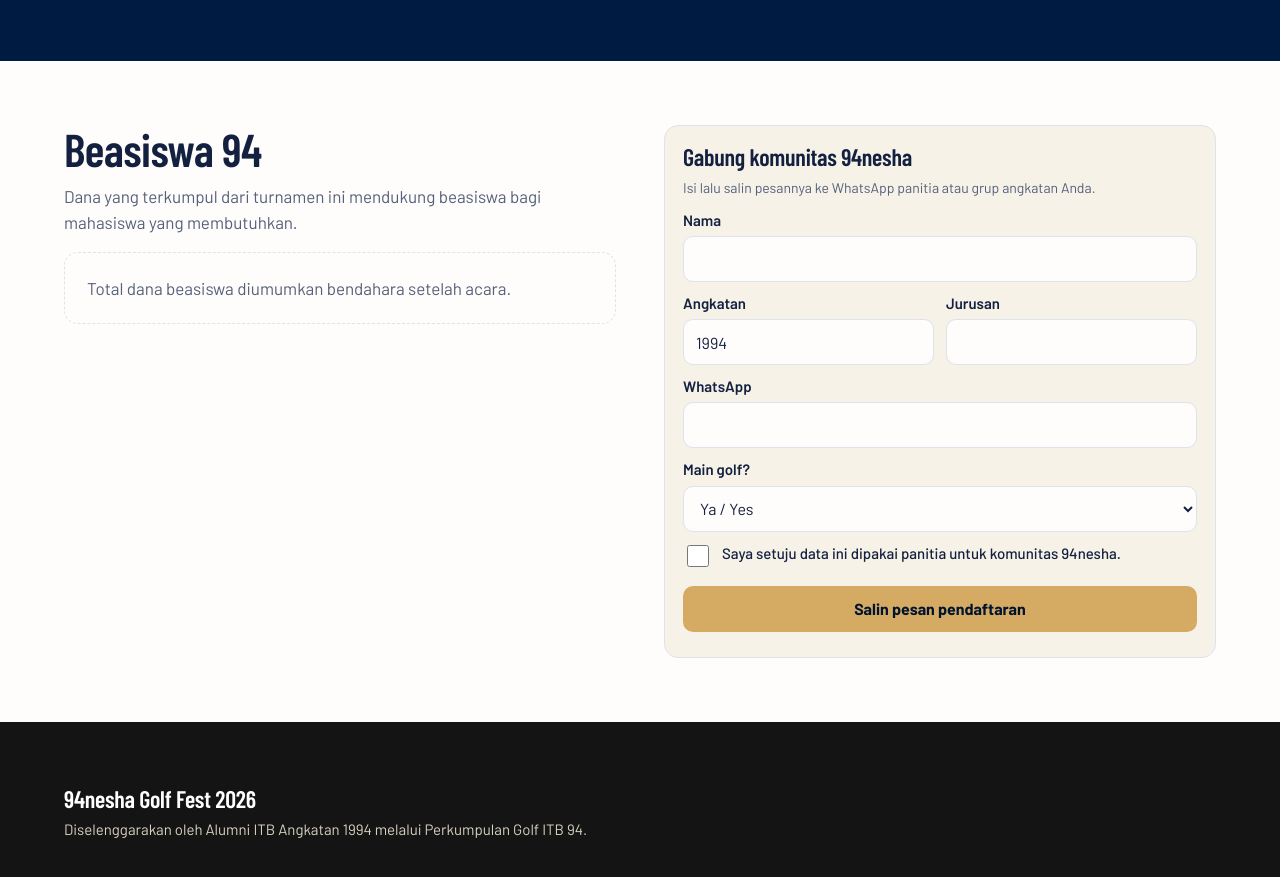
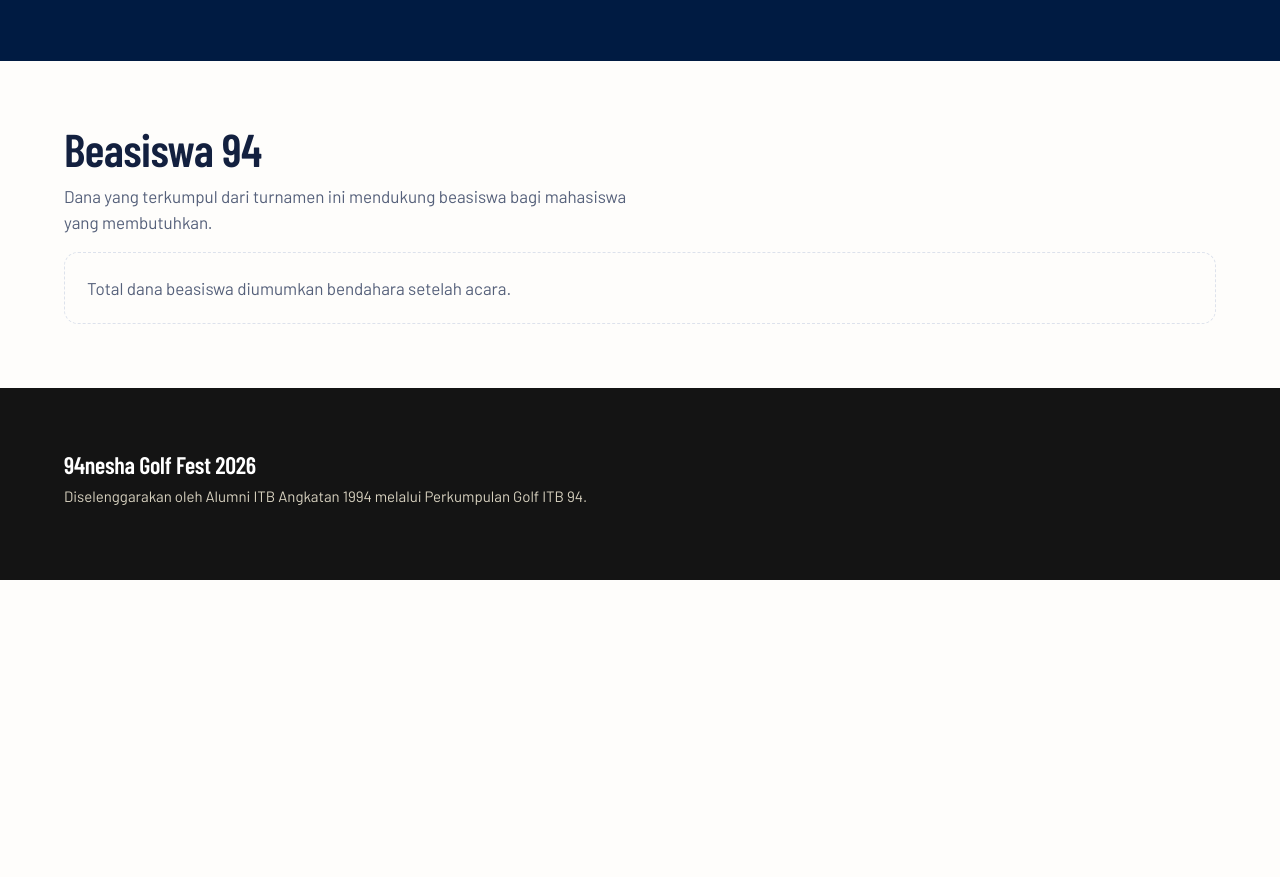
Before and after one commit to mdharmawan/94nesha, a plain HTML site: page index.html in a window 1280 px wide. Shown: the part 5829-6706 px from the top of the page. After the commit the page ends 6409 px from the top, so only its background shows below. Drawn offline with nearby package versions, Linux system fonts and the light colour scheme; a web font is replaced by a local one.

Commit message:
Remove community sign-up form
Co-Authored-By: Claude Opus 5.5 <noreply@anthropic.com>
Claude-Session: https://claude.ai/code/session_01LXgSeAvKhDxYqU35sjPJLE

```diff
--- a/index.html
+++ b/index.html
@@ -309,27 +309,10 @@ footer h3{color:#fff}
   <div id="wall"></div>
 </div></section>
 
-<section class="band" id="beasiswa"><div class="wrap grid2" style="margin-top:0">
-  <div>
+<section class="band" id="beasiswa"><div class="wrap">
     <h2><span lang="id">Beasiswa 94</span><span lang="en">Beasiswa 94 scholarships</span></h2>
     <p class="lead"><span lang="id">Dana yang terkumpul dari turnamen ini mendukung beasiswa bagi mahasiswa yang membutuhkan.</span><span lang="en">Funds raised by the tournament support scholarships for students in need.</span></p>
     <div id="fund"></div>
-  </div>
-  <form class="card" id="join">
-    <h3><span lang="id">Gabung komunitas 94nesha</span><span lang="en">Join the 94nesha community</span></h3>
-    <p class="note"><span lang="id">Isi lalu salin pesannya ke WhatsApp panitia atau grup angkatan Anda.</span><span lang="en">Fill this in, then paste the message to the committee or your class WhatsApp group.</span></p>
-    <label for="j-name"><span lang="id">Nama</span><span lang="en">Name</span></label><input id="j-name" required autocomplete="name">
-    <div class="grid2" style="margin-top:0;gap:12px">
-      <div><label for="j-year">Angkatan</label><input id="j-year" inputmode="numeric" value="1994"></div>
-      <div><label for="j-major">Jurusan</label><input id="j-major"></div>
-    </div>
-    <label for="j-wa">WhatsApp</label><input id="j-wa" type="tel" autocomplete="tel">
-    <label for="j-golf"><span lang="id">Main golf?</span><span lang="en">Do you golf?</span></label>
-    <select id="j-golf"><option value="Ya">Ya / Yes</option><option value="Belum">Belum / Not yet</option></select>
-    <label style="display:flex;gap:10px;align-items:flex-start;font-weight:500"><input id="j-ok" type="checkbox" required style="width:22px;min-height:22px;margin-top:3px"><span><span lang="id">Saya setuju data ini dipakai panitia untuk komunitas 94nesha.</span><span lang="en">I agree the committee may use this data for the 94nesha community.</span></span></label>
-    <button class="btn" type="submit" style="margin-top:12px;width:100%"><span lang="id">Salin pesan pendaftaran</span><span lang="en">Copy sign-up message</span></button>
-    <p class="note" id="j-msg" aria-live="polite"></p>
-  </form>
 </div></section>
 
 <footer class="band"><div class="wrap">
@@ -528,12 +511,6 @@ $('#l-id').addEventListener('click', () => setLang('id'));
 $('#l-en').addEventListener('click', () => setLang('en'));
 $('#tabs').addEventListener('click', e => { const b = e.target.closest('button'); if (b) { view = b.dataset.v; renderBoard(); } });
 $('#sample').addEventListener('click', () => { sample = !sample; renderBoard(); });
-$('#join').addEventListener('submit', async e => {
-  e.preventDefault();
-  const msg = `Daftar komunitas 94nesha\nNama: ${$('#j-name').value}\nAngkatan: ${$('#j-year').value}\nJurusan: ${$('#j-major').value}\nWhatsApp: ${$('#j-wa').value}\nMain golf: ${$('#j-golf').value}`;
-  try { await navigator.clipboard.writeText(msg); $('#j-msg').textContent = t('Pesan tersalin. Tempel di WhatsApp panitia atau grup angkatan.','Message copied. Paste it to the committee or your class WhatsApp group.'); }
-  catch (err) { $('#j-msg').textContent = msg; }
-});
 
 let saved = 'id'; try { saved = localStorage.getItem('94lang') || 'id'; } catch (e) {}
 setLang(saved);
```
